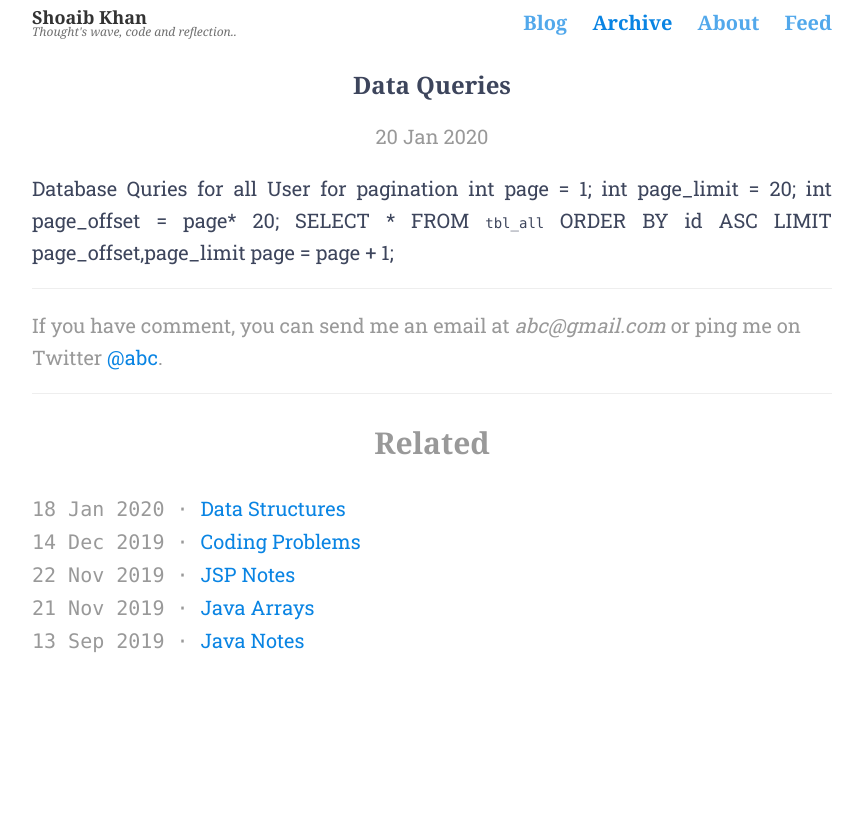
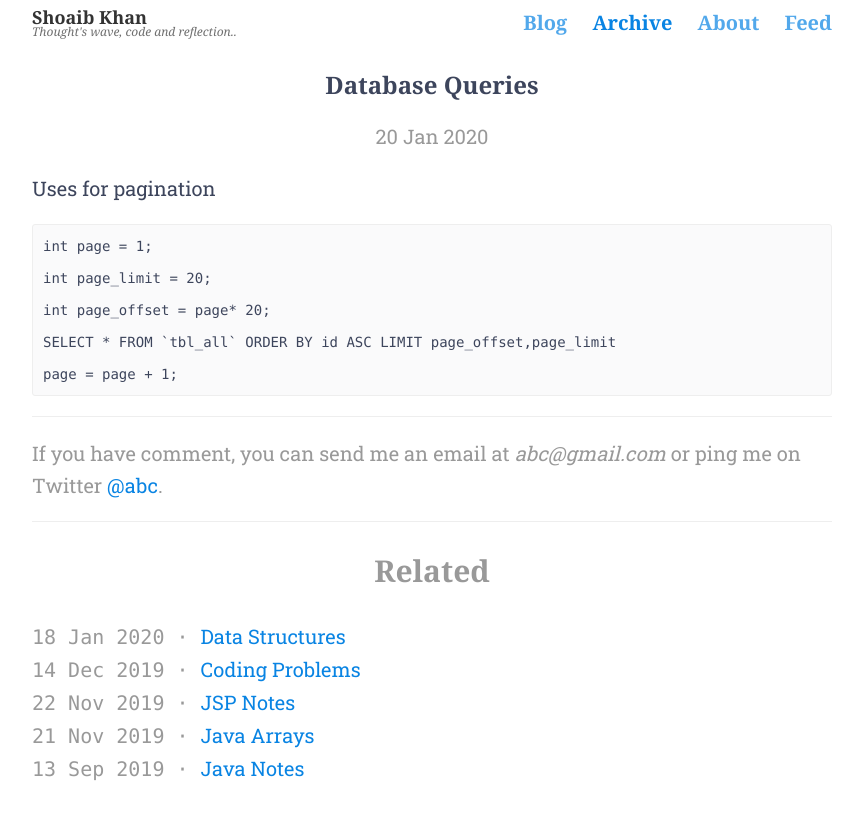
Before and after one commit to shoaibk-dev/shoaibk-dev.github.io, a Jekyll site: the page built from _posts/2020-01-20-Database-queries.md, in a window 1280 px wide. Shown: the top 820 px of the page, without its empty margins (208-1071 px from the left). Built offline with Jekyll 4.4.1, drawn with Linux system fonts in a browser that asks for light colours; nearby versions of some CDN libraries; library files that are not in the unit come from our copies.

Commit message:
Update 2020-01-20-Database-queries.md

````diff
--- a/_posts/2020-01-20-Database-queries.md
+++ b/_posts/2020-01-20-Database-queries.md
@@ -1,12 +1,13 @@
 ---
 layout: post
-title: Data Queries
+title: Database Queries
 ---
 
-Database Quries for all
-User for pagination
+Uses for pagination
+```
 int page = 1;
 int page_limit = 20;
 int page_offset = page* 20;
 SELECT * FROM `tbl_all` ORDER BY id ASC LIMIT page_offset,page_limit
 page = page + 1;
+```
````
